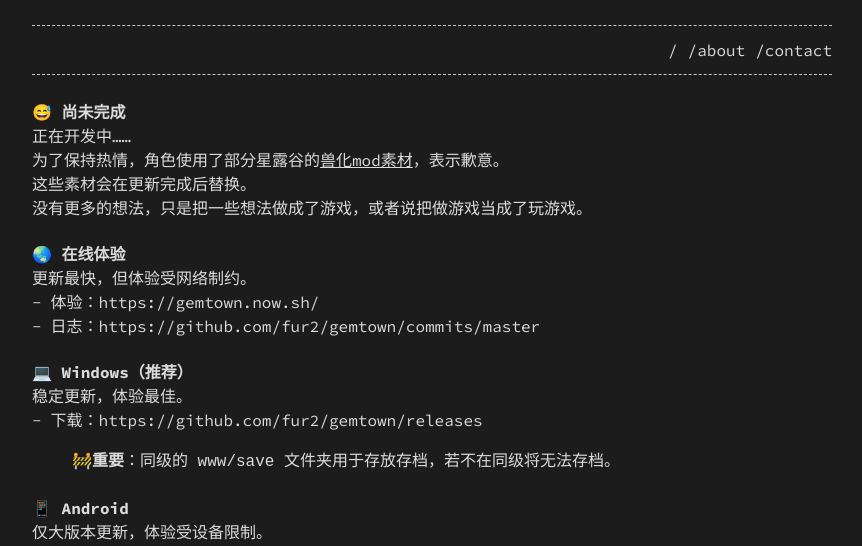
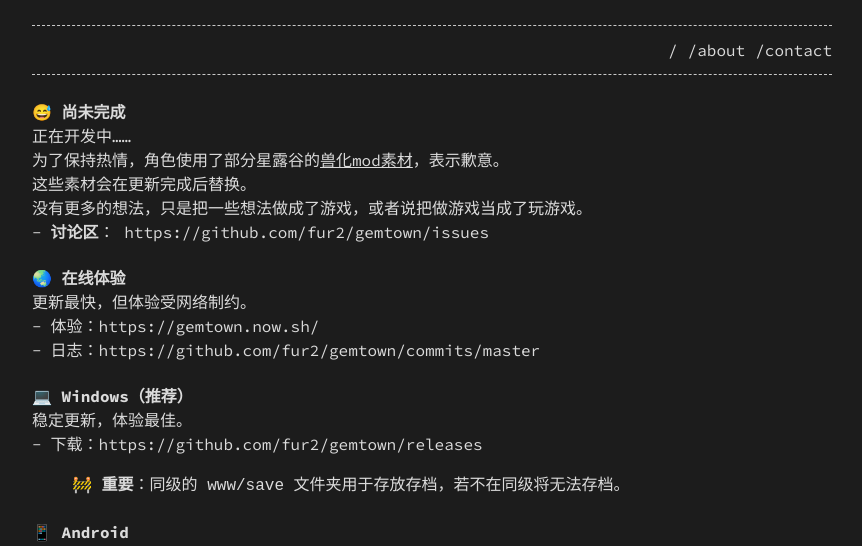
Before and after one commit to fur2/project, a Jekyll site: the page built from _posts/2019-12-22-gem-town.markdown, in a window 1280 px wide. Shown: the top 546 px of the page, without its empty margins (208-1070 px from the left). Built offline with Jekyll 4.4.1, drawn with Linux system fonts in a browser that asks for light colours; part of the change alters nothing that is shown.

Commit message:
更新 gemtown 说明

```diff
--- a/_posts/2019-12-22-gem-town.markdown
+++ b/_posts/2019-12-22-gem-town.markdown
@@ -9,9 +9,9 @@ categories:
 正在开发中……
 为了保持热情，角色使用了部分星露谷的[兽化mod素材](https://www.nexusmods.com/stardewvalley/mods/2561)，表示歉意。
 这些素材会在更新完成后替换。
+没有更多的想法，只是把一些想法做成了游戏，或者说把做游戏当成了玩游戏。
 
-
-没有更多的想法，只是把一些想法做成了游戏，或者说把做游戏当成了玩游戏。
+- **讨论区**： https://github.com/fur2/gemtown/issues
 
 
 
@@ -27,7 +27,7 @@ categories:
 稳定更新，体验最佳。
 - 下载：https://github.com/fur2/gemtown/releases
 
->  🚧**重要**：同级的 `www/save` 文件夹用于存放存档，若不在同级将无法存档。
+>  🚧 **重要**：同级的 `www/save` 文件夹用于存放存档，若不在同级将无法存档。
 
 ## 📱 Android
 
@@ -36,8 +36,8 @@ categories:
 
 ---
 
-![](https://i.loli.net/2019/12/29/oH9kMxc7nmzGtSb.png)
+![1.png](https://i.loli.net/2019/12/29/3fg6NiRmsEZYb4d.png)
 
-![](https://i.loli.net/2019/12/29/EpS5qXI73NF24ya.png)
+![2.png](https://i.loli.net/2019/12/29/EAtp1Ff9NlhUia6.png)
 
-![](https://i.loli.net/2019/12/29/szN5SikOLvZWb87.png)
+![3.png](https://i.loli.net/2019/12/29/ugmJlcoRVPBUiEX.png)
```
